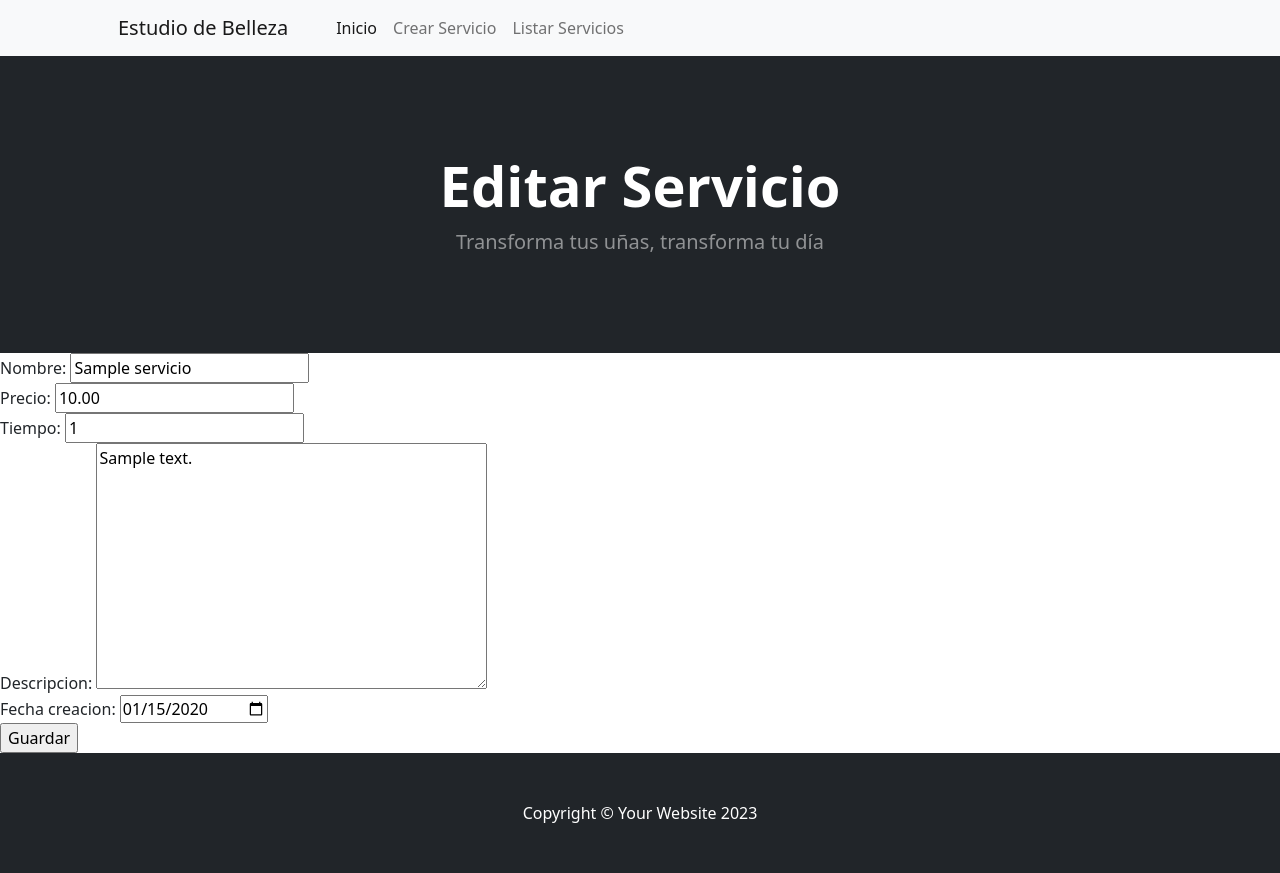
After one commit to elimpg/Eliseth_Perez-proyecto_django, a Django app: page /editar-servicio/1 in a window 1280 px wide. The commit adds this page. Run offline with Django 5.2, Linux system fonts and the light colour scheme; tables that the repository leaves empty hold one stand-in row (values such as "Sample post"); some libraries are stand-ins or nearby versions.

Commit message:
Se agregan CBV

```diff
--- a/inicio/forms.py
+++ b/inicio/forms.py
@@ -1,10 +1,18 @@
 from django import forms
+from inicio.models import Servicio
 
 class CrearServicio(forms.Form):
     nombre = forms.CharField(max_length=50)
     precio = forms.DecimalField(max_digits=8, decimal_places=2)
     tiempo = forms.IntegerField()
     descripcion = forms.CharField(required=False, widget=forms.Textarea)
+    fecha_creacion = forms.DateField(required=False, widget=forms.DateInput(attrs={'type': 'date'}))
 
 class BuscarServicios(forms.Form):
     nombre = forms.CharField(max_length=50, required=False)
+
+class EditarServicioFormulario(forms.ModelForm):
+    fecha_creacion = forms.DateField(required=False, widget=forms.DateInput(attrs={'type': 'date'}))
+    class Meta:
+        model = Servicio
+        fields = '__all__'
--- a/inicio/models.py
+++ b/inicio/models.py
@@ -6,6 +6,8 @@ class Servicio(models.Model):
     precio = models.DecimalField(max_digits=8, decimal_places=2)
     tiempo = models.IntegerField()
     descripcion = models.TextField(null=True, blank= True)
+    #imagen = AGREGAR!!
+    fecha_creacion = models.DateField(null=True)
 
     def __str__(self):
         return f'{self.nombre} ${self.precio} ({self.tiempo} min)'
--- a/inicio/templates/inicio/crear_servicio.html
+++ b/inicio/templates/inicio/crear_servicio.html
@@ -4,7 +4,7 @@
 {% block header %}Crear Servicio{% endblock header %}
 
 {% block content %}
-<form action="" method="POST">
+<form action="{% url "crear_servicio" %}" method="POST">
     {% csrf_token %}
     {{ formulario }}
     <input type="submit" value="Crear">
--- a/inicio/templates/inicio/detalle_servicio.html
+++ b/inicio/templates/inicio/detalle_servicio.html
@@ -9,7 +9,6 @@
         <li>Precio: $ {{servicio.precio}} </li>
         <li>Tiempo: {{servicio.tiempo}} </li>
         <li>Descripcion: {{servicio.descripcion}} </li>
+        <li>Fecha de creación: {{servicio.fecha_creacion}} </li>
     </ul>
-
-    <a class="btn btn-outline-dark mt-auto" href={% url "eliminar_servicio" servicio.id %}>Eliminar</a>
 {% endblock content %}
--- /dev/null
+++ b/inicio/templates/inicio/editar_servicio.html
@@ -0,0 +1,12 @@
+{% extends "base.html" %}
+
+{% block title_head %}Editar Servicio{% endblock title_head %}
+{% block header %}Editar Servicio{% endblock header %}
+
+{% block content %}
+<form action="" method="POST">
+    {% csrf_token %}
+    {{ form }}
+    <input type="submit" value="Guardar">
+</form>
+{% endblock content %}
--- a/inicio/templates/inicio/listar_servicios.html
+++ b/inicio/templates/inicio/listar_servicios.html
@@ -36,7 +36,11 @@
                                     </div>
                                     <!-- Product actions-->
                                     <div class="card-footer p-4 pt-0 border-top-0 bg-transparent">
-                                        <div class="text-center"><a class="btn btn-outline-dark mt-auto" href={% url "detalle_servicio" servicio.id %}>Ver detalles</a></div>
+                                        <div class="text-center">
+                                            <a class="btn btn-outline-dark mt-auto" href={% url "detalle_servicio" servicio.id %}>Ver detalles</a>
+                                            <a class="btn btn-outline-dark mt-auto" href={% url "editar_servicio" servicio.id %}>Editar</a>
+                                            <a class="btn btn-outline-dark mt-auto" href={% url "eliminar_servicio" servicio.id %}>Eliminar</a>
+                                        </div>
                                     </div>
                                 </div>
                             </div>
--- a/inicio/urls.py
+++ b/inicio/urls.py
@@ -1,10 +1,12 @@
 from django.urls import path
-from inicio.views import inicio, crear_servicio, listar_servicios, detalle_servicio, eliminar_servicio
+from inicio.views import inicio, crear_servicio, listar_servicios, detalle_servicio, eliminar_servicio, EditarServicio, EliminarServicio
 
 urlpatterns = [
     path('', inicio, name="inicio"),
     path('crear-servicio/', crear_servicio, name="crear_servicio"),
     path('listar-servicios/', listar_servicios, name="listar_servicios"),
     path('detalle-servicio/<int:id>', detalle_servicio, name="detalle_servicio"),
-    path('eliminar-servicio/<int:id>', eliminar_servicio, name="eliminar_servicio")
+    # path('eliminar-servicio/<int:id>', eliminar_servicio, name="eliminar_servicio"),
+    path('editar-servicio/<int:pk>', EditarServicio.as_view(), name="editar_servicio"),
+    path('eliminar-servicio/<int:pk>', EliminarServicio.as_view(), name="eliminar_servicio")
 ]
--- a/inicio/views.py
+++ b/inicio/views.py
@@ -1,6 +1,8 @@
 from django.shortcuts import render, redirect
 from inicio.models import Servicio
-from inicio.forms import CrearServicio, BuscarServicios
+from inicio.forms import CrearServicio, BuscarServicios, EditarServicioFormulario
+from django.views.generic.edit import UpdateView, DeleteView
+from django.urls import reverse_lazy
 
 # Create your views here.
 def inicio(request):
@@ -16,7 +18,8 @@ def crear_servicio(request):
                 nombre = formulario.cleaned_data.get('nombre'),
                 precio = formulario.cleaned_data.get('precio'),
                 tiempo = formulario.cleaned_data.get('tiempo'),
-                descripcion = formulario.cleaned_data.get('descripcion')
+                descripcion = formulario.cleaned_data.get('descripcion'),
+                fecha_creacion = formulario.cleaned_data.get('fecha_creacion')
             )
             servicio.save()
             return redirect("listar_servicios")
@@ -40,3 +43,15 @@ def eliminar_servicio(request, id):
     servicio = Servicio.objects.get(id=id)
     servicio.delete()
     return redirect("listar_servicios")
+
+class EditarServicio(UpdateView):
+    model = Servicio
+    template_name = 'inicio/editar_servicio.html'
+    success_url = reverse_lazy("listar_servicios")
+    # fields = '__all__'
+    form_class = EditarServicioFormulario
+
+class EliminarServicio(DeleteView):
+    model = Servicio
+    template_name = 'inicio/eliminar_servicio.html'
+    success_url = reverse_lazy("listar_servicios")
```
Also changed, not shown: inicio/templates/inicio/eliminar_servicio.html (added, +12 -0 lines), README.md, inicio/migrations/0002_servicio_fecha_creacion.py (added).
